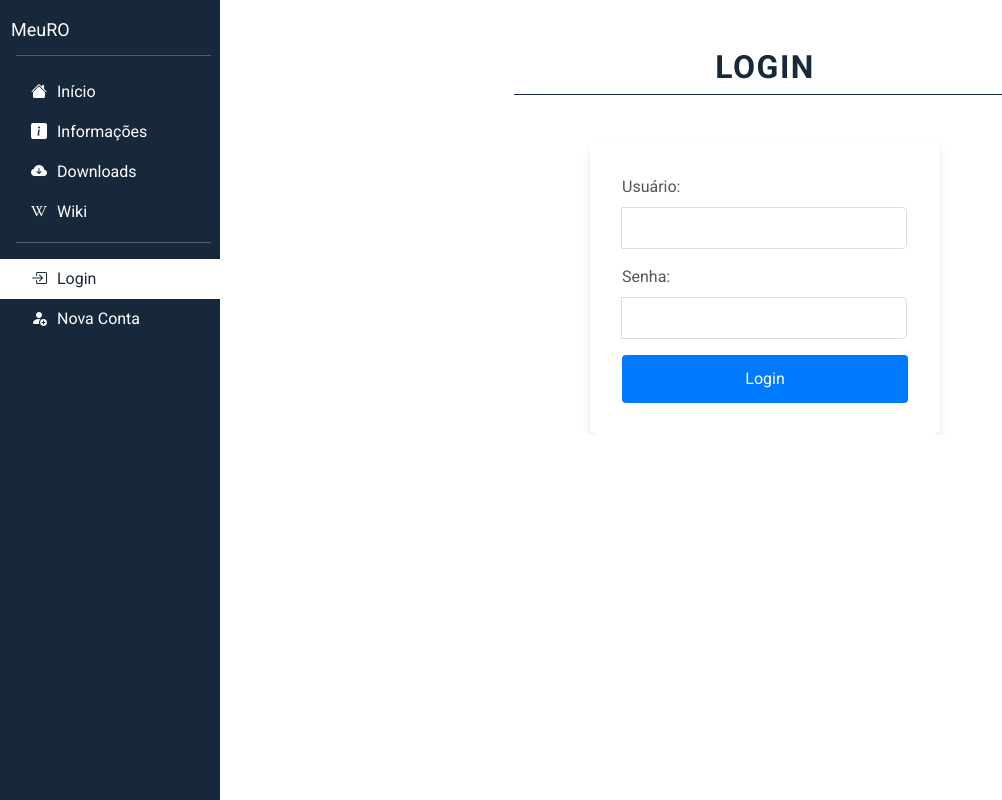
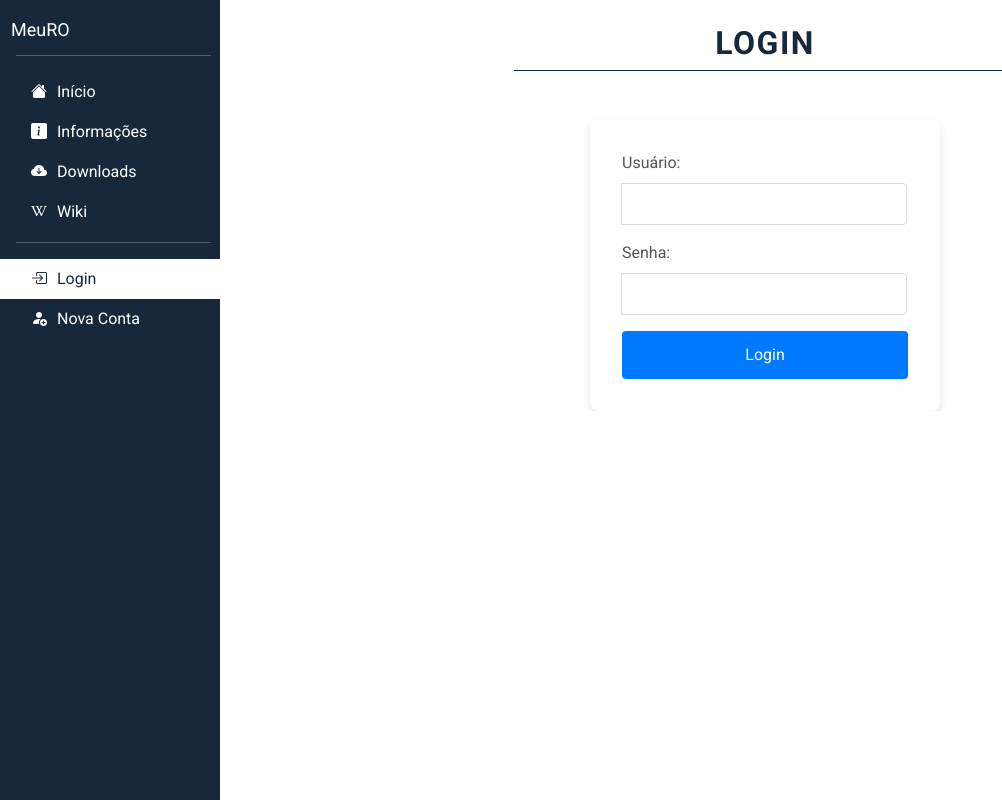
Before and after one commit to ArturllVale/bun-app, a React (Vite) app: page /login in a window 1280 px wide. Shown: the whole page, without its empty margins (0-1002 px from the left). Built offline with nearby package versions, Linux system fonts and the light colour scheme.

Commit message:
ajustar espaçamento das seções em várias páginas

```diff
--- a/src/pages/Downloads.tsx
+++ b/src/pages/Downloads.tsx
@@ -1,7 +1,7 @@
 const Downloads = () => {
   return (
     <div className="container">
-      <div className="row pt-5">
+      <div className="row pt-4">
         <h2>Downloads</h2>
         <p>Em breve...</p>
       </div>
--- a/src/pages/Info.tsx
+++ b/src/pages/Info.tsx
@@ -1,7 +1,7 @@
 const Info = () => {
   return (
     <div className="container">
-      <div className="row pt-5">
+      <div className="row pt-4">
         <h2>Informações</h2>
         <p>Informações sobre o site</p>
       </div>
--- a/src/pages/Login.tsx
+++ b/src/pages/Login.tsx
@@ -22,7 +22,7 @@ const Login: React.FC = () => {
     <div className="row">
       <div className="col-md-6 offset-md-3">
         <div className="login-container">
-          <h2 className='pt-5'>Login</h2>
+          <h2 className='pt-4'>Login</h2>
           <div className="login-box mt-5">
             {error && <p className="alert alert-warning">{error}</p>}
             <div className="input-group">
--- a/src/pages/Register.tsx
+++ b/src/pages/Register.tsx
@@ -57,7 +57,7 @@ const Register: React.FC = () => {
 
   return (
     <div className="container">
-      <div className="row pt-5">
+      <div className="row pt-4">
         <div className="col-md-6">
           <h2 className="mb-3">Criar uma nova conta</h2>
           <form onSubmit={handleSubmit} className="register-form">
```
